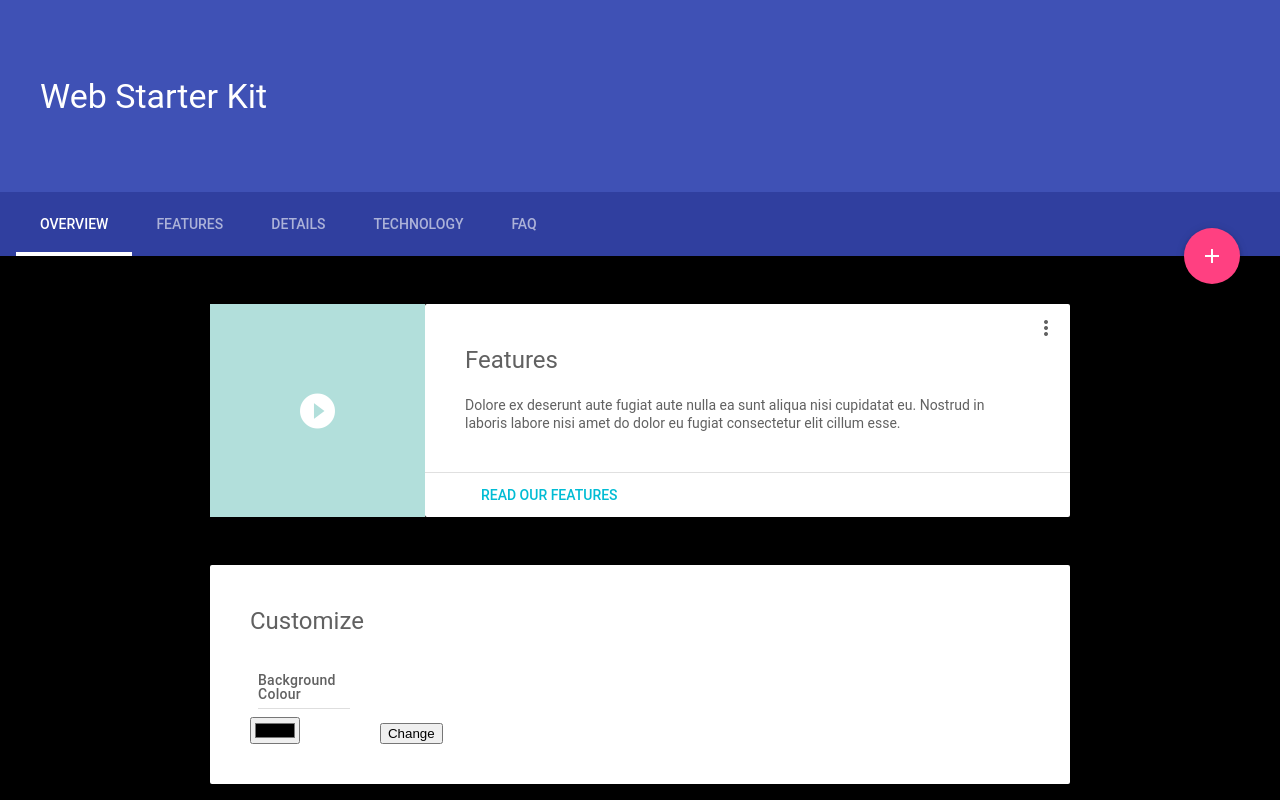
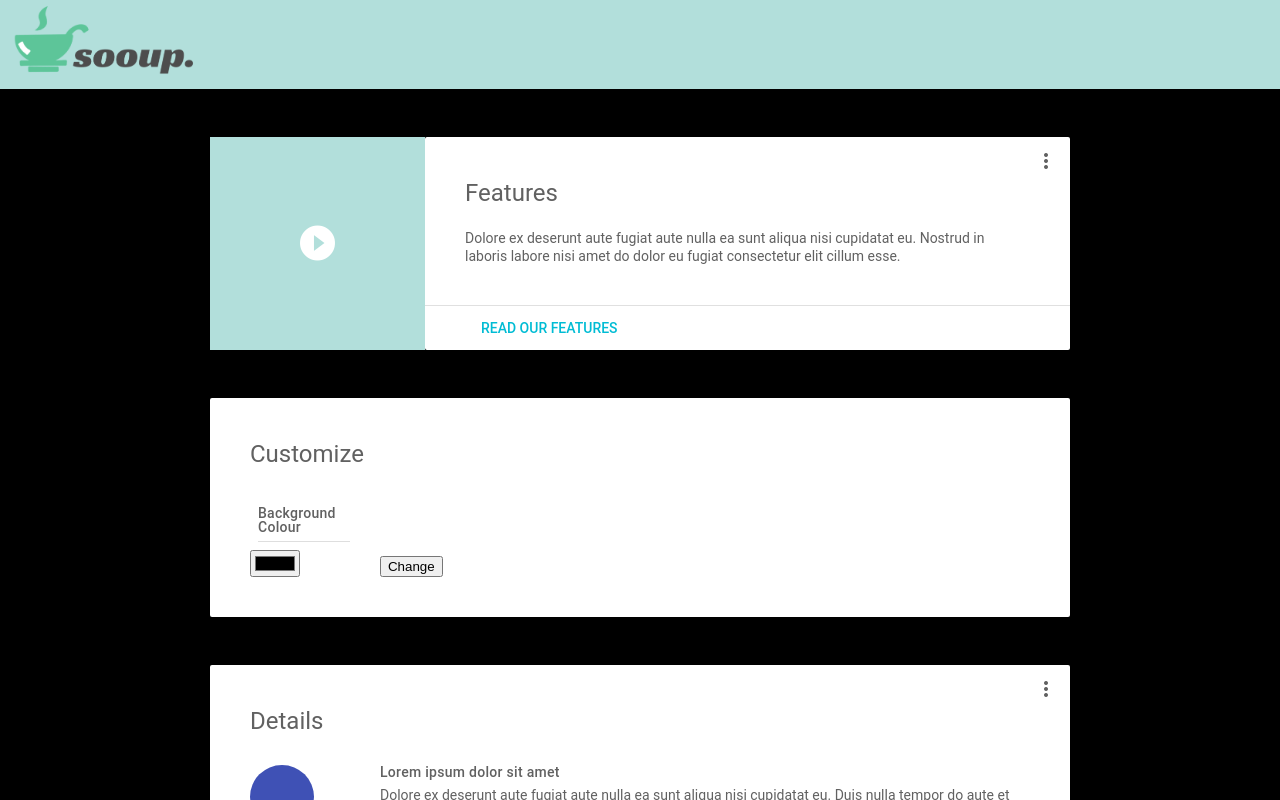
Before and after one commit to getbreadd/sooup, a plain HTML site: page app/index.html in a window 1280 px wide. Both pictures are taken after a click on the button "Change". Drawn offline with nearby package versions, Linux system fonts and the light colour scheme.

Commit message:
one page with header icon implemented

```diff
--- a/app/index.html
+++ b/app/index.html
@@ -54,15 +54,16 @@
   </head>
   <body class="mdl-demo mdl-color--grey-100 mdl-color-text--grey-700 mdl-base">
     <div class="mdl-layout mdl-js-layout mdl-layout--fixed-header">
-      <header class="mdl-layout__header mdl-layout__header--scroll mdl-color--primary">
-        <div class="mdl-layout--large-screen-only mdl-layout__header-row">
+      <header class="mdl-layout__header mdl-layout__header--scroll mdl-color--teal-100">
+        <img src="/app/images/Sooup_Header.png" style="width: 14rem;">
+        <!-- <div class="mdl-layout--large-screen-only mdl-layout__header-row">
         </div>
         <div class="mdl-layout--large-screen-only mdl-layout__header-row">
-          <h3>Web Starter Kit</h3>
+          <h3>SOOUP</h3>
         </div>
         <div class="mdl-layout--large-screen-only mdl-layout__header-row">
-        </div>
-        <div class="mdl-layout__tab-bar mdl-js-ripple-effect mdl-color--primary-dark">
+        </div> -->
+        <!-- <div class="mdl-layout__tab-bar mdl-js-ripple-effect mdl-color--primary-dark">
           <a href="#overview" class="mdl-layout__tab is-active">Overview</a>
           <a href="#features" class="mdl-layout__tab">Features</a>
           <a href="#features" class="mdl-layout__tab">Details</a>
@@ -72,7 +73,7 @@
             <i class="material-icons" role="presentation">add</i>
             <span class="visuallyhidden">Add</span>
           </button>
-        </div>
+        </div> -->
       </header>
       <main class="mdl-layout__content">
         <div class="mdl-layout__tab-panel is-active" id="overview">
@@ -109,7 +110,7 @@
                   </div>
                   <input type="color" id="colourInputColour" style="align-content: center;">
                 </div>
-                <input type='button' id='colourButton' value='Change' style='height: min-content; align-self: flex-end;' onclick="changeColour()">
+                <input type='button' id='colourButton' value='Change' style='height: min-content; align-self: flex-end;' onclick="changeBackgroundColour()">
               </div>
             </div>
           </section>
@@ -189,7 +190,7 @@
           </section>
           <iframe src="https://open.spotify.com/embed/playlist/37i9dQZF1DWWQRwui0ExPn?utm_source=generator" width="100%" height="380" frameBorder="0" allowfullscreen="" allow="autoplay; clipboard-write; encrypted-media; fullscreen; picture-in-picture"></iframe>
         </div>
-        <div class="mdl-layout__tab-panel" id="features">
+        <!-- <div class="mdl-layout__tab-panel" id="features">
           <section class="section--center mdl-grid mdl-grid--no-spacing">
             <div class="mdl-cell mdl-cell--12-col">
               <h4>Features</h4>
@@ -243,7 +244,7 @@
               </p>
             </div>
           </section>
-        </div>
+        </div> -->
         <footer class="mdl-mega-footer">
           <div class="mdl-mega-footer--middle-section">
             <div class="mdl-mega-footer--drop-down-section">
@@ -301,10 +302,10 @@
     </div>
 
     <script>
-      function changeColour() {
+      function changeBackgroundColour() {
         let colour = document.getElementById('colourInputColour').value;
         document.body.style.backgroundColor = colour;
-        document.getElementById('features').style.backgroundColor = colour;
+        // document.getElementById('features').style.backgroundColor = colour;
         document.getElementById('overview').style.backgroundColor = colour;
       }
     </script>
```
Also changed, not shown: app/images/Sooup_Header.png (added), app/images/sooup_icon.png (added).
